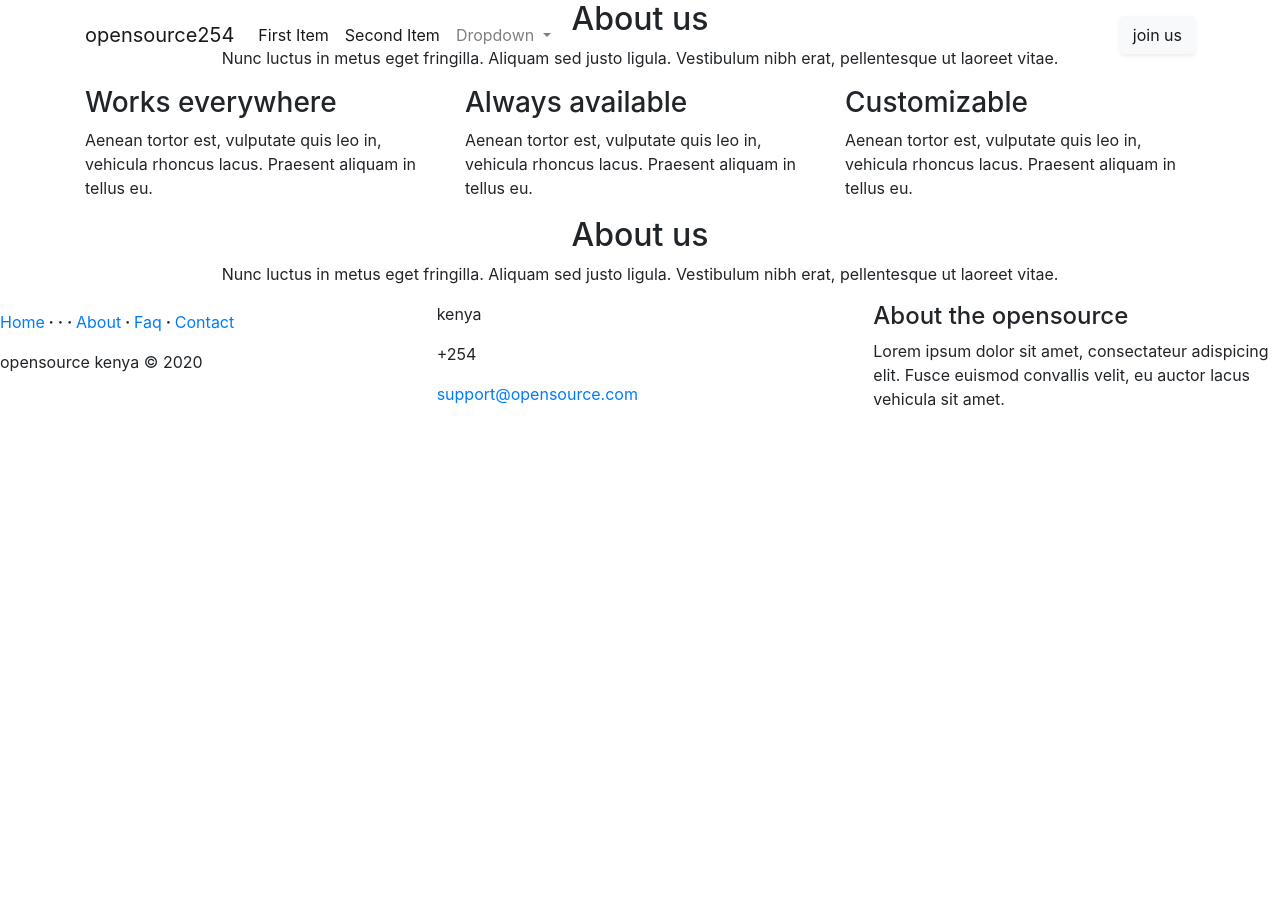
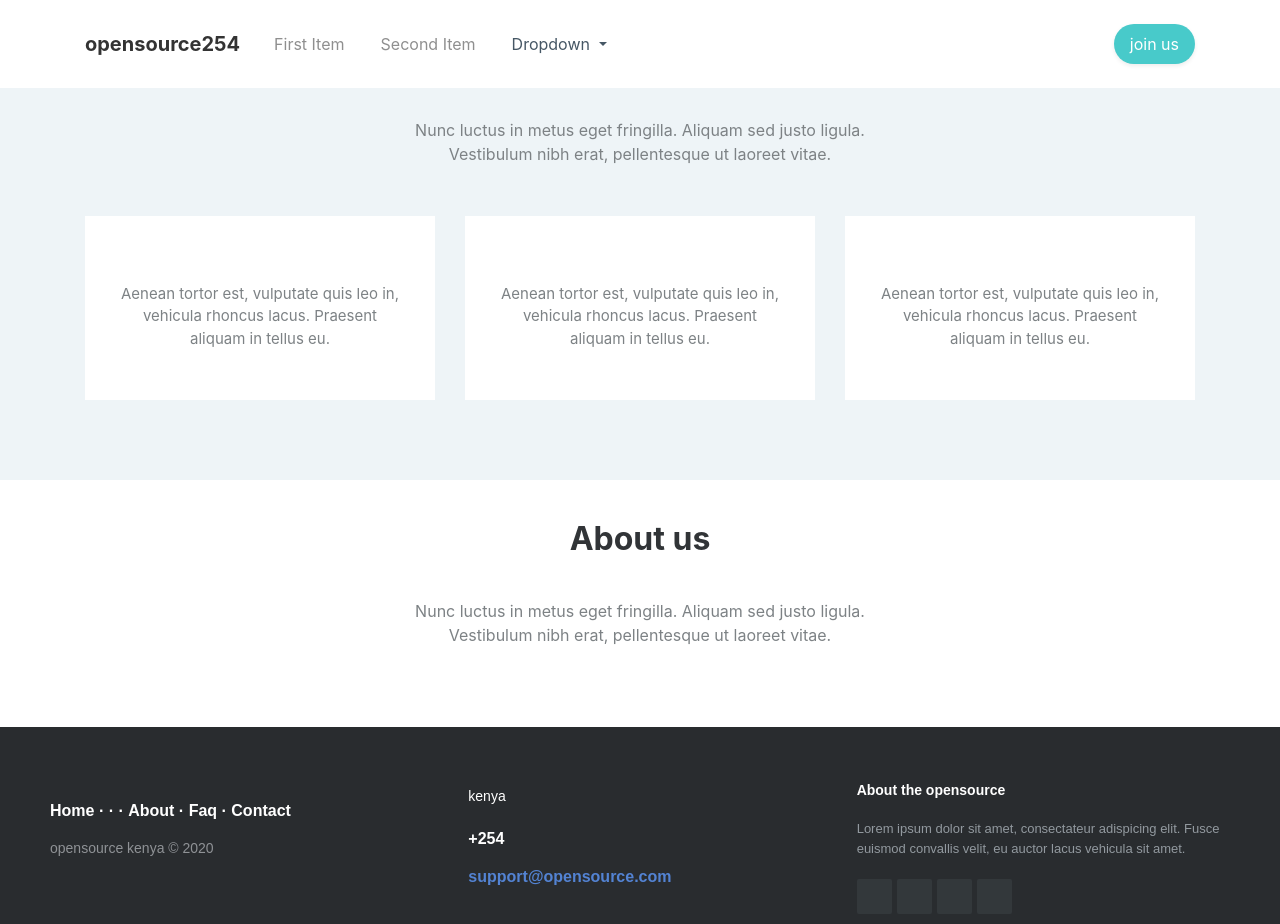
Before and after one commit to opensource254/opensource254.github.io, a Nuxt app: page / in a window 1280 px wide. Shown: the top 924 px of the page. Before the commit the page ends 800 px from the top, so only its background shows below. Built offline with nearby package versions, Linux system fonts and the light colour scheme.

Commit message:
(Template styling)

```diff
--- /dev/null
+++ b/assets/css/app.scss
@@ -0,0 +1,330 @@
+.plat {
+    border-radius: 0
+}
+
+.btn-primary.focus,
+.btn-primary:focus {
+    box-shadow: 0 0 0 0 #048f83!important
+}
+
+.btn-primary:hover {
+    color: #fff;
+    background-color: #016090;
+    border-color: #016090
+}
+
+.btn.btn-primary {
+    background-color: #048f83!important;
+    border-color: #048f83!important
+}
+
+span {
+    font-style: inherit;
+    font-weight: inherit
+}
+
+.features-boxed {
+    color: #313437;
+    background-color: #eef4f7
+}
+
+.features-boxed p {
+    color: #7d8285
+}
+
+.features-boxed h2 {
+    font-weight: 700;
+    margin-bottom: 40px;
+    padding-top: 40px;
+    color: inherit
+}
+
+@media (max-width:767px) {
+    .features-boxed h2 {
+        margin-bottom: 25px;
+        padding-top: 25px;
+        font-size: 24px
+    }
+}
+
+.features-boxed .intro {
+    font-size: 16px;
+    max-width: 500px;
+    margin: 0 auto
+}
+
+.features-boxed .intro p {
+    margin-bottom: 0
+}
+
+.features-boxed .features {
+    padding: 50px 0
+}
+
+.features-boxed .item {
+    text-align: center
+}
+
+.features-boxed .item .box {
+    text-align: center;
+    padding: 30px;
+    background-color: #fff;
+    margin-bottom: 30px
+}
+
+.features-boxed .item .icon {
+    font-size: 60px;
+    color: #12958a;
+    margin-top: 20px;
+    margin-bottom: 35px
+}
+
+.features-boxed .item .name {
+    font-weight: 700;
+    font-size: 18px;
+    margin-bottom: 8px;
+    margin-top: 0;
+    color: inherit
+}
+
+.features-boxed .item .description {
+    font-size: 15px;
+    margin-top: 15px;
+    margin-bottom: 20px
+}
+
+#brand-logo {
+    font-size: 34px
+}
+
+#app-navbar {
+    background: linear-gradient(120deg, #00e4d0, #5983e8)
+}
+
+.navigation-clean-button {
+    background: #fff;
+    padding-top: .75rem;
+    padding-bottom: .75rem;
+    color: #333;
+    border-radius: 0;
+    box-shadow: none;
+    border: none;
+    margin-bottom: 0
+}
+
+@media (min-width:768px) {
+    .navigation-clean-button {
+        padding-top: 1rem;
+        padding-bottom: 1rem
+    }
+}
+
+.navigation-clean-button .navbar-brand {
+    font-weight: 700;
+    color: inherit
+}
+
+.navigation-clean-button .navbar-brand:hover {
+    color: #222
+}
+
+.navigation-clean-button .navbar-toggler {
+    border-color: #ddd;
+    color: #888
+}
+
+.navigation-clean-button .navbar-toggler:focus,
+.navigation-clean-button .navbar-toggler:hover {
+    background: 0 0
+}
+
+.navigation-clean-button .form-inline,
+.navigation-clean-button .navbar-collapse {
+    border-top-color: #ddd
+}
+
+.navigation-clean-button .navbar-nav a.active,
+.navigation-clean-button .navbar-nav>.show>a {
+    background: 0 0;
+    box-shadow: none
+}
+
+.navigation-clean-button.navbar-light .navbar-nav a.active,
+.navigation-clean-button.navbar-light .navbar-nav a.active:focus,
+.navigation-clean-button.navbar-light .navbar-nav a.active:hover {
+    color: #8f8f8f;
+    box-shadow: none;
+    background: 0 0;
+    pointer-events: none
+}
+
+.navigation-clean-button.navbar .navbar-nav .nav-link {
+    padding-left: 18px;
+    padding-right: 18px
+}
+
+.navigation-clean-button.navbar-light .navbar-nav .nav-link {
+    color: #465765
+}
+
+.navigation-clean-button.navbar-light .navbar-nav .nav-link:focus,
+.navigation-clean-button.navbar-light .navbar-nav .nav-link:hover {
+    color: #37434d!important;
+    background-color: transparent
+}
+
+.navigation-clean-button .navbar-nav>li>.dropdown-menu {
+    margin-top: -5px;
+    box-shadow: 0 4px 8px rgba(0, 0, 0, .1);
+    background-color: #fff;
+    border-radius: 2px
+}
+
+.navigation-clean-button .dropdown-menu .dropdown-item,
+.navigation-clean-button .dropdown-menu .dropdown-item:focus {
+    line-height: 2;
+    font-size: 14px;
+    color: #37434d
+}
+
+.navigation-clean-button .dropdown-menu .dropdown-item:focus,
+.navigation-clean-button .dropdown-menu .dropdown-item:hover {
+    background: #eee;
+    color: inherit
+}
+
+.navigation-clean-button .actions .login {
+    margin-right: 1rem;
+    text-decoration: none;
+    color: #465765
+}
+
+.navigation-clean-button .navbar-text .action-button,
+.navigation-clean-button .navbar-text .action-button:active,
+.navigation-clean-button .navbar-text .action-button:hover {
+    background: #56c6c6;
+    border-radius: 20px;
+    color: #fff;
+    box-shadow: none;
+    border: none;
+    text-shadow: none;
+    padding: .5rem 1rem;
+    transition: background-color .25s;
+    font-size: inherit
+}
+
+.navigation-clean-button .navbar-text .action-button:hover {
+    background: #66d7d7
+}
+
+footer {
+    background-color: #292c2f;
+    box-shadow: 0 1px 1px 0 rgba(0, 0, 0, .12);
+    box-sizing: border-box;
+    width: 100%;
+    text-align: left;
+    font: 700 16px sans-serif;
+    padding: 55px 50px;
+    margin-top: 80px;
+    bottom: 0;
+    color: #fff
+}
+
+.footer-navigation h3 {
+    margin: 0 0 20px;
+    font: 400 36px Cookie, cursive;
+    color: #fff
+}
+
+.footer-navigation h3 a {
+    text-decoration: none;
+    color: #fff
+}
+
+.footer-navigation h3 span {
+    color: #5383d3
+}
+
+.footer-navigation p.links a {
+    color: #fff;
+    text-decoration: none
+}
+
+.footer-navigation p.company-name {
+    color: #8f9296;
+    font-size: 14px;
+    font-weight: 400;
+    margin-top: 20px
+}
+
+@media (max-width:767px) {
+    .footer-contacts {
+        margin: 30px 0
+    }
+}
+
+.footer-contacts p {
+    display: inline-block;
+    color: #fff;
+    vertical-align: middle
+}
+
+.footer-contacts p a {
+    color: #5383d3;
+    text-decoration: none
+}
+
+.fa.footer-contacts-icon {
+    background-color: #33383b;
+    color: #fff;
+    font-size: 18px;
+    width: 38px;
+    height: 38px;
+    border-radius: 50%;
+    text-align: center;
+    line-height: 38px;
+    margin: 10px 15px 10px 0
+}
+
+span.new-line-span {
+    display: block;
+    font-weight: 400;
+    font-size: 14px;
+    line-height: 2
+}
+
+.footer-about h4 {
+    display: block;
+    color: #fff;
+    font-size: 14px;
+    font-weight: 700;
+    margin-bottom: 20px
+}
+
+.footer-about p {
+    line-height: 20px;
+    color: #92999f;
+    font-size: 13px;
+    font-weight: 400;
+    margin: 0
+}
+
+div.social-links {
+    margin-top: 20px;
+    color: #fff
+}
+
+.social-links a {
+    display: inline-block;
+    width: 35px;
+    height: 35px;
+    cursor: pointer;
+    background-color: #33383b;
+    border-radius: 2px;
+    font-size: 20px;
+    color: #fff;
+    text-align: center;
+    line-height: 35px;
+    margin-right: 5px;
+    margin-bottom: 5px
+}
--- a/nuxt.config.js
+++ b/nuxt.config.js
@@ -19,7 +19,8 @@ export default {
         content: process.env.npm_package_description || ''
       }
     ],
-    link: [{ rel: 'icon', type: 'image/x-icon', href: '/favicon.ico' }]
+    link: [{ rel: 'icon', type: 'image/x-icon', href: '/favicon.ico' },
+    { rel: 'stylesheet', href: 'https://cdnjs.cloudflare.com/ajax/libs/aos/2.1.1/aos.css' }]
   },
   /*
    ** Customize the progress-bar color
@@ -28,7 +29,7 @@ export default {
   /*
    ** Global CSS
    */
-  css: [],
+  css: ['@/assets/css/app.scss'],
   /*
    ** Plugins to load before mounting the App
    */
--- a/package.json
+++ b/package.json
@@ -28,7 +28,9 @@
     "eslint-config-prettier": "^6.10.0",
     "eslint-plugin-nuxt": ">=0.4.2",
     "eslint-plugin-prettier": "^3.1.2",
+    "node-sass": "^4.14.1",
     "prettier": "^1.19.1",
+    "sass-loader": "^8.0.2",
     "stylelint": "^13.5.0"
   }
 }
```
Also changed, not shown: 1 other file (tests, documents, lock files or other folders).
